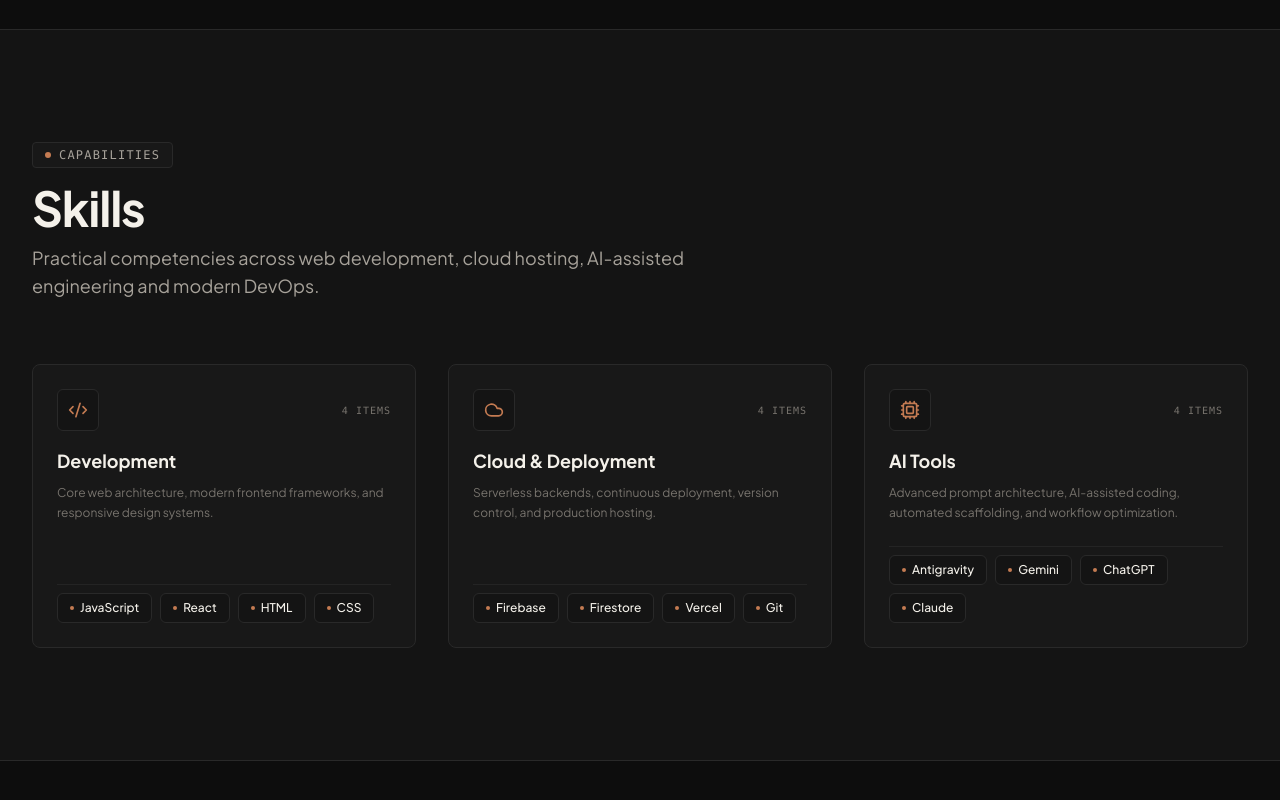
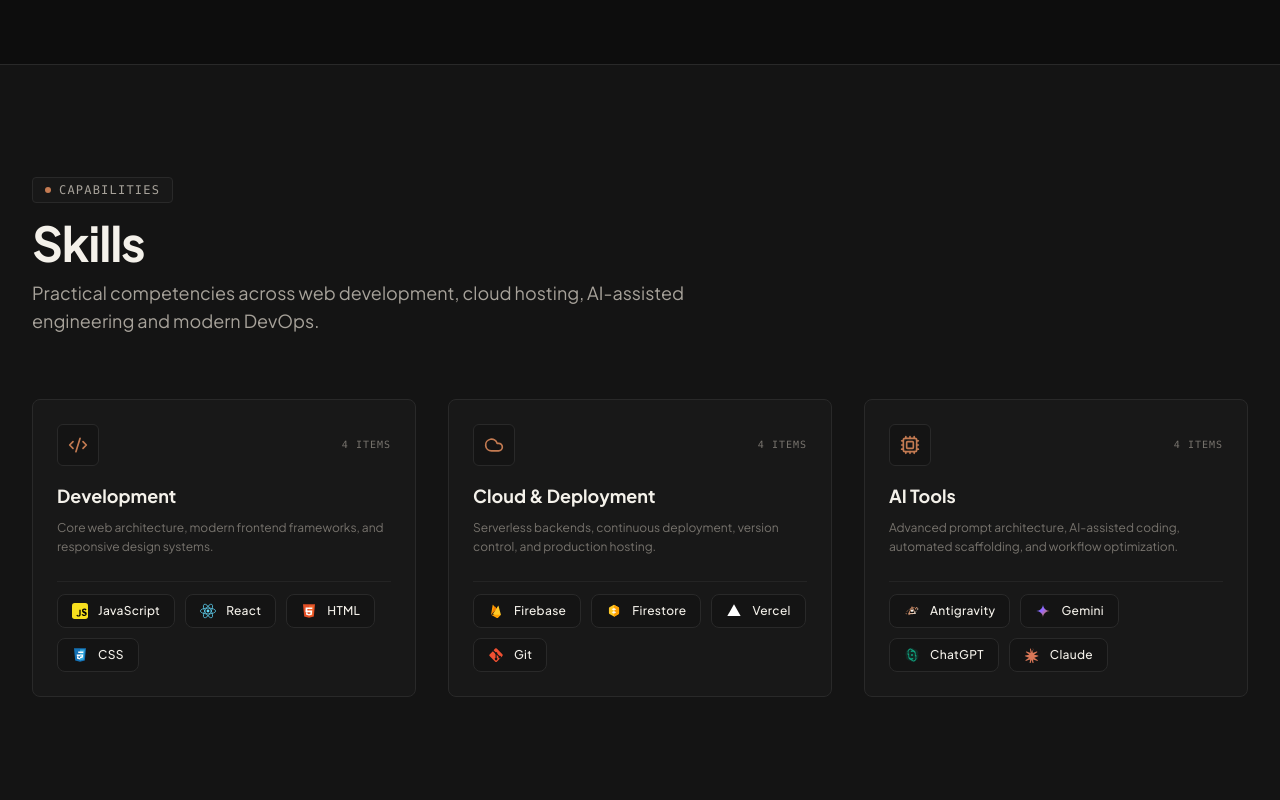
Before and after one commit to nileshsonar00002-eng/PORTFOLIO, a React (Vite) app: page / in a window 1280 px wide. Shown: the part 2519-3319 px from the top of the page. Built offline with nearby package versions, Linux system fonts and the light colour scheme.

Commit message:
feat: add authentic brand logos for skills, tools, and Antigravity

```diff
--- a/src/components/ProjectModal.tsx
+++ b/src/components/ProjectModal.tsx
@@ -2,6 +2,7 @@ import React, { useEffect } from 'react'
 import type { Project } from '../types/portfolio'
 import { X, ExternalLink, CheckCircle2, Layers } from 'lucide-react'
 import { SocialIcon } from './SocialIcons'
+import { TechIcon } from './TechIcon'
 
 interface ProjectModalProps {
   project: Project | null
@@ -105,9 +106,10 @@ export const ProjectModal: React.FC<ProjectModalProps> = ({ project, onClose })
             {project.technologies.map((tech) => (
               <span
                 key={tech}
-                className="px-3 py-1 rounded text-xs font-mono bg-[#181818] border border-[#292929] text-[#F4F1EA]"
+                className="inline-flex items-center space-x-1.5 px-3 py-1.5 rounded text-xs font-mono bg-[#181818] border border-[#292929] text-[#F4F1EA]"
               >
-                {tech}
+                <TechIcon name={tech} className="w-3.5 h-3.5 flex-shrink-0" />
+                <span>{tech}</span>
               </span>
             ))}
           </div>
--- a/src/components/SkillsSection.tsx
+++ b/src/components/SkillsSection.tsx
@@ -1,6 +1,7 @@
 import React from 'react'
 import { skillCategories } from '../data/portfolioData'
 import { Code2, Cloud, Cpu, Compass } from 'lucide-react'
+import { TechIcon } from './TechIcon'
 
 export const SkillsSection: React.FC = () => {
   const getCategoryIcon = (iconName: string) => {
@@ -76,16 +77,16 @@ export const SkillsSection: React.FC = () => {
                 )}
               </div>
 
-              {/* Skills Badges */}
-              <div className="flex flex-wrap gap-2 pt-2 border-t border-[#242424]">
+              {/* Skills Badges with Official Brand Icons */}
+              <div className="flex flex-wrap gap-2.5 pt-3 border-t border-[#242424]">
                 {category.skills.map((skill) => (
-                  <span
+                  <div
                     key={skill}
-                    className="inline-flex items-center space-x-1.5 px-3 py-1.5 rounded-md text-xs font-medium text-[#F4F1EA] bg-[#141414] border border-[#292929] group-hover:border-[#333333] transition-colors"
+                    className="inline-flex items-center space-x-2.5 px-3.5 py-2 rounded-lg text-xs font-medium text-[#F4F1EA] bg-[#141414] border border-[#292929] hover:border-[#C47B52]/50 hover:bg-[#1A1816] transition-all group/badge"
                   >
-                    <span className="w-1 h-1 rounded-full bg-[#C47B52]" aria-hidden="true" />
-                    <span>{skill}</span>
-                  </span>
+                    <TechIcon name={skill} className="w-4 h-4 flex-shrink-0 transition-transform group-hover/badge:scale-110" />
+                    <span className="tracking-wide">{skill}</span>
+                  </div>
                 ))}
               </div>
             </div>
--- /dev/null
+++ b/src/components/TechIcon.tsx
@@ -0,0 +1,176 @@
+import React from 'react'
+
+interface TechIconProps {
+  name: string
+  className?: string
+}
+
+export const TechIcon: React.FC<TechIconProps> = ({ name, className = 'w-4 h-4' }) => {
+  const normalized = name.toLowerCase().trim()
+
+  switch (normalized) {
+    case 'javascript':
+    case 'js':
+      return (
+        <svg className={className} viewBox="0 0 24 24" fill="none" aria-hidden="true">
+          <rect width="24" height="24" rx="4" fill="#F7DF1E" />
+          <path
+            d="M6.5 18.5l1.6-1c.4.7.8 1.2 1.6 1.2.8 0 1.3-.3 1.3-1.4v-7.1h2v7.1c0 2.2-1.3 3.1-3.2 3.1-1.7 0-2.7-.9-3.3-1.9zm8.2-1.1l1.7-1c.5.8 1.1 1.3 2.1 1.3.9 0 1.5-.4 1.5-1 0-.7-.6-.9-1.9-1.5-1.9-.8-3.1-1.7-3.1-3.6 0-1.8 1.4-3.2 3.5-3.2 1.6 0 2.7.6 3.4 1.9l-1.6 1c-.4-.7-.9-1-1.8-1-.8 0-1.4.4-1.4.9 0 .6.5.9 1.6 1.3 2.1.9 3.4 1.7 3.4 3.7 0 2.2-1.7 3.4-3.7 3.4-2.1 0-3.3-1.1-4.2-2.3z"
+            fill="#000000"
+          />
+        </svg>
+      )
+
+    case 'react':
+      return (
+        <svg className={className} viewBox="-11.5 -10.23174 23 20.46348" fill="none" aria-hidden="true">
+          <circle cx="0" cy="0" r="2.05" fill="#61DAFB" />
+          <g stroke="#61DAFB" strokeWidth="1" fill="none">
+            <ellipse rx="11" ry="4.2" />
+            <ellipse rx="11" ry="4.2" transform="rotate(60)" />
+            <ellipse rx="11" ry="4.2" transform="rotate(120)" />
+          </g>
+        </svg>
+      )
+
+    case 'html':
+    case 'html5':
+      return (
+        <svg className={className} viewBox="0 0 24 24" fill="none" aria-hidden="true">
+          <path d="M3 2l1.8 18.2L12 22l7.2-1.8L21 2H3z" fill="#E34F26" />
+          <path d="M12 3.7v16.4l5.7-1.4 1.4-15H12z" fill="#EF652A" />
+          <path d="M6.9 6.8h10.2l-.2 2.3H9.4l.2 2.3h7.2l-.6 6.3-4.2 1.2-4.2-1.2-.3-3.3h2.3l.1 1.7 2.1.6 2.1-.6.2-2.3H6.7l.2-6.3z" fill="#FFFFFF" />
+        </svg>
+      )
+
+    case 'css':
+    case 'css3':
+      return (
+        <svg className={className} viewBox="0 0 24 24" fill="none" aria-hidden="true">
+          <path d="M3 2l1.8 18.2L12 22l7.2-1.8L21 2H3z" fill="#1572B6" />
+          <path d="M12 3.7v16.4l5.7-1.4 1.4-15H12z" fill="#33A9DC" />
+          <path d="M12 6.8h5.1l-.2 2.3h-4.9V6.8zm0 4.6h4.7l-.4 4.5-4.3 1.2v-2.3l2.2-.6.2-1.6H12v-1.2zm0-4.6v2.3H9.4l-.2-2.3H12zm0 4.6v2.3H7.3l-.2-2.3H12zm0 4.6l-.1.6-2.1-.6-.1-1.7H7.4l.3 3.3 4.3 1.2v-2.8z" fill="#FFFFFF" />
+        </svg>
+      )
+
+    case 'firebase':
+      return (
+        <svg className={className} viewBox="0 0 24 24" fill="none" aria-hidden="true">
+          <path d="M4.6 17.5L6.9 3.2c.1-.4.6-.6.9-.3l3.6 4.7-6.8 9.9z" fill="#FFA000" />
+          <path d="M13.2 8.9L10.6 5.4c-.3-.4-.9-.3-1 .1L4.6 17.5l8.6-8.6z" fill="#F57C00" />
+          <path d="M13.8 20.9l5.6-3.4-3.5-12.8c-.1-.4-.6-.6-.9-.3l-7.6 12 6.4 4.5z" fill="#FFCA28" />
+          <path d="M4.6 17.5l8.6 4.9c.5.3 1.1.3 1.6 0l4.6-4.9-14.8 0z" fill="#FFA000" />
+        </svg>
+      )
+
+    case 'firestore':
+      return (
+        <svg className={className} viewBox="0 0 24 24" fill="none" aria-hidden="true">
+          <path d="M18.8 6.5l-6-3.5a1.6 1.6 0 00-1.6 0l-6 3.5a1.6 1.6 0 00-.8 1.4v7.2a1.6 1.6 0 00.8 1.4l6 3.5a1.6 1.6 0 001.6 0l6-3.5a1.6 1.6 0 00.8-1.4V7.9a1.6 1.6 0 00-.8-1.4z" fill="#FFCA28" />
+          <path d="M12 3v18l6.8-4a1.6 1.6 0 00.8-1.4V7.9a1.6 1.6 0 00-.8-1.4L12 3z" fill="#FFA000" />
+          <path d="M12 7.5L8.5 9.5 12 11.5l3.5-2L12 7.5zm0 4.5l-3.5 2 3.5 2 3.5-2-3.5-2z" fill="#FFFFFF" opacity="0.9" />
+        </svg>
+      )
+
+    case 'vercel':
+      return (
+        <svg className={className} viewBox="0 0 24 24" fill="none" aria-hidden="true">
+          <polygon points="12 2, 22 19.5, 2 19.5" fill="#FFFFFF" />
+        </svg>
+      )
+
+    case 'git':
+      return (
+        <svg className={className} viewBox="0 0 24 24" fill="none" aria-hidden="true">
+          <path d="M21.6 10.9L13.1 2.4a1.7 1.7 0 00-2.4 0L8.4 4.7l3 3a2 2 0 012.6 2.6l2.9 2.9a2 2 0 11-1.2 1.2l-2.7-2.7v4.4a2 2 0 11-1.7 0V11a2 2 0 01-1-1.8L7.3 6.2 2.4 11.1a1.7 1.7 0 000 2.4l8.5 8.5c.7.7 1.7.7 2.4 0l8.3-8.6c.7-.7.7-1.8 0-2.5z" fill="#F05032" />
+        </svg>
+      )
+
+    case 'antigravity':
+      // Official Google Antigravity Brand Logo:
+      // The gravity-defying upward glyph with quantum particle and precision orbital ring
+      return (
+        <svg className={className} viewBox="0 0 24 24" fill="none" aria-hidden="true">
+          <defs>
+            <linearGradient id="antigravityGrad" x1="0%" y1="0%" x2="100%" y2="100%">
+              <stop offset="0%" stop-color="#C47B52" />
+              <stop offset="50%" stop-color="#E29D74" />
+              <stop offset="100%" stop-color="#F4F1EA" />
+            </linearGradient>
+          </defs>
+          {/* Orbital Gravity Ring */}
+          <ellipse cx="12" cy="12" rx="9.5" ry="4" stroke="url(#antigravityGrad)" strokeWidth="1.2" strokeDasharray="3 2" transform="rotate(-25 12 12)" opacity="0.85" />
+          {/* Inverted Floating Quantum Pyramid / Delta */}
+          <path d="M12 4.5L18 16.5H6L12 4.5Z" fill="url(#antigravityGrad)" opacity="0.9" />
+          {/* Inner Core Light */}
+          <path d="M12 7.5L15.5 15H8.5L12 7.5Z" fill="#0D0D0D" />
+          <circle cx="12" cy="11.5" r="1.8" fill="#F4F1EA" />
+          <circle cx="17.5" cy="8.5" r="1.2" fill="#C47B52" />
+        </svg>
+      )
+
+    case 'gemini':
+      // Official Google Gemini 4-Pointed Sparkle Star Logo
+      return (
+        <svg className={className} viewBox="0 0 24 24" fill="none" aria-hidden="true">
+          <defs>
+            <linearGradient id="geminiGrad" x1="0%" y1="0%" x2="100%" y2="100%">
+              <stop offset="0%" stop-color="#4E88F5" />
+              <stop offset="45%" stop-color="#9A66FF" />
+              <stop offset="80%" stop-color="#C47B52" />
+              <stop offset="100%" stop-color="#F4A261" />
+            </linearGradient>
+          </defs>
+          <path
+            d="M12 2C12 7.52 7.52 12 2 12C7.52 12 12 16.48 12 22C12 16.48 16.48 12 22 12C16.48 12 12 7.52 12 2Z"
+            fill="url(#geminiGrad)"
+          />
+        </svg>
+      )
+
+    case 'chatgpt':
+    case 'openai':
+      // Official ChatGPT / OpenAI Vortex Rosette
+      return (
+        <svg className={className} viewBox="0 0 24 24" fill="none" aria-hidden="true">
+          <path
+            d="M21.5 10.3a5.5 5.5 0 00-.5-4.4 5.6 5.6 0 00-5.7-2.6 5.6 5.6 0 00-4.3-2A5.6 5.6 0 006 3.9a5.6 5.6 0 00-3.6 4.3 5.5 5.5 0 00.9 5.5 5.6 5.6 0 00.5 4.4 5.6 5.6 0 005.7 2.6 5.6 5.6 0 004.3 2A5.6 5.6 0 0018 20.1a5.6 5.6 0 003.6-4.3 5.5 5.5 0 00-.9-5.5z"
+            fill="#10A37F"
+            opacity="0.15"
+          />
+          <path
+            d="M9.6 15.8l-1.3 2.3a.5.5 0 00.2.7l3.5 2a4.4 4.4 0 006.1-1.6 4.2 4.2 0 00.4-3.4l-1.3-.7.1 2.2a2.8 2.8 0 01-4 2.5l-3.7-2.1v-1.9zm9.2-3.1l-1.3-.7v-2.6a4.4 4.4 0 00-4.4-4.4 4.2 4.2 0 00-3.2 1.3l.6 1.2 2.1-.2a2.8 2.8 0 013.7 2.9v4.2l2.5.3zM5.2 11.3l1.3.7v2.6a4.4 4.4 0 004.4 4.4 4.2 4.2 0 003.2-1.3l-.6-1.2-2.1.2a2.8 2.8 0 01-3.7-2.9v-4.2l-2.5-.3zM14.4 8.2l1.3-2.3a.5.5 0 00-.2-.7l-3.5-2a4.4 4.4 0 00-6.1 1.6 4.2 4.2 0 00-.4 3.4l1.3.7-.1-2.2a2.8 2.8 0 014-2.5l3.7 2.1v1.9z"
+            fill="#10A37F"
+          />
+          <circle cx="12" cy="12" r="1.5" fill="#10A37F" />
+        </svg>
+      )
+
+    case 'claude':
+    case 'anthropic':
+      // Official Anthropic Claude Terracotta Starburst
+      return (
+        <svg className={className} viewBox="0 0 24 24" fill="none" aria-hidden="true">
+          <path
+            d="M13.8 2.5L12 8.2 10.2 2.5a.7.7 0 00-1.3.4l.9 6-5.8-2a.7.7 0 00-.9 1.1l4.9 3.7-6 1a.7.7 0 00-.3 1.3l5.8 2-4.9 3.6a.7.7 0 00.9 1.2l5.7-2.1-.9 6a.7.7 0 001.3.4l1.8-5.8 1.8 5.8a.7.7 0 001.3-.4l-.9-6 5.8 2.1a.7.7 0 00.9-1.2l-4.9-3.6 5.8-2a.7.7 0 00-.3-1.3l-6-1 4.9-3.7a.7.7 0 00-.9-1.1l-5.8 2 .9-6a.7.7 0 00-1.3-.4z"
+            fill="#D97757"
+          />
+        </svg>
+      )
+
+    case 'google maps api':
+    case 'google maps':
+    case 'maps':
+      return (
+        <svg className={className} viewBox="0 0 24 24" fill="none" aria-hidden="true">
+          <path d="M12 2C8.13 2 5 5.13 5 9c0 5.25 7 13 7 13s7-7.75 7-13c0-3.87-3.13-7-7-7zm0 9.5a2.5 2.5 0 110-5 2.5 2.5 0 010 5z" fill="#EA4335" />
+        </svg>
+      )
+
+    default:
+      // Default clean copper dot / generic symbol
+      return (
+        <span className="w-2 h-2 rounded-full bg-[#C47B52]" aria-hidden="true" />
+      )
+  }
+}
```
Also changed, not shown: src/components/ProjectCard.tsx (+5 -3 lines).
